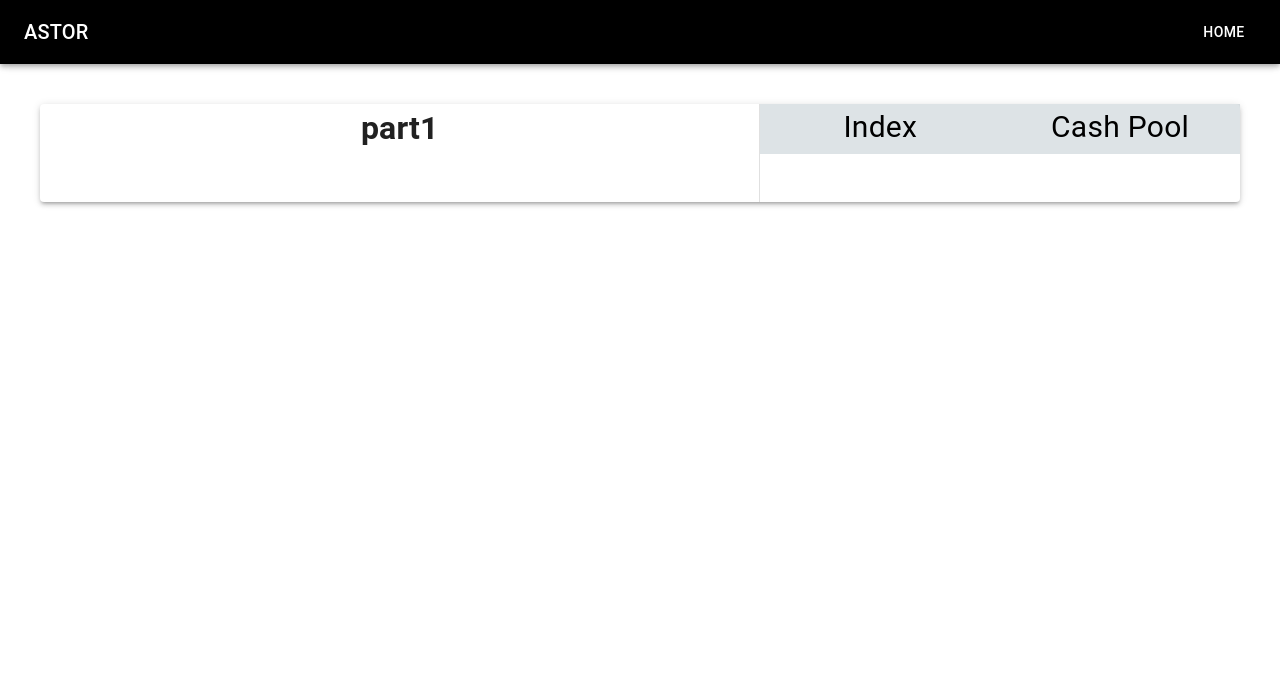
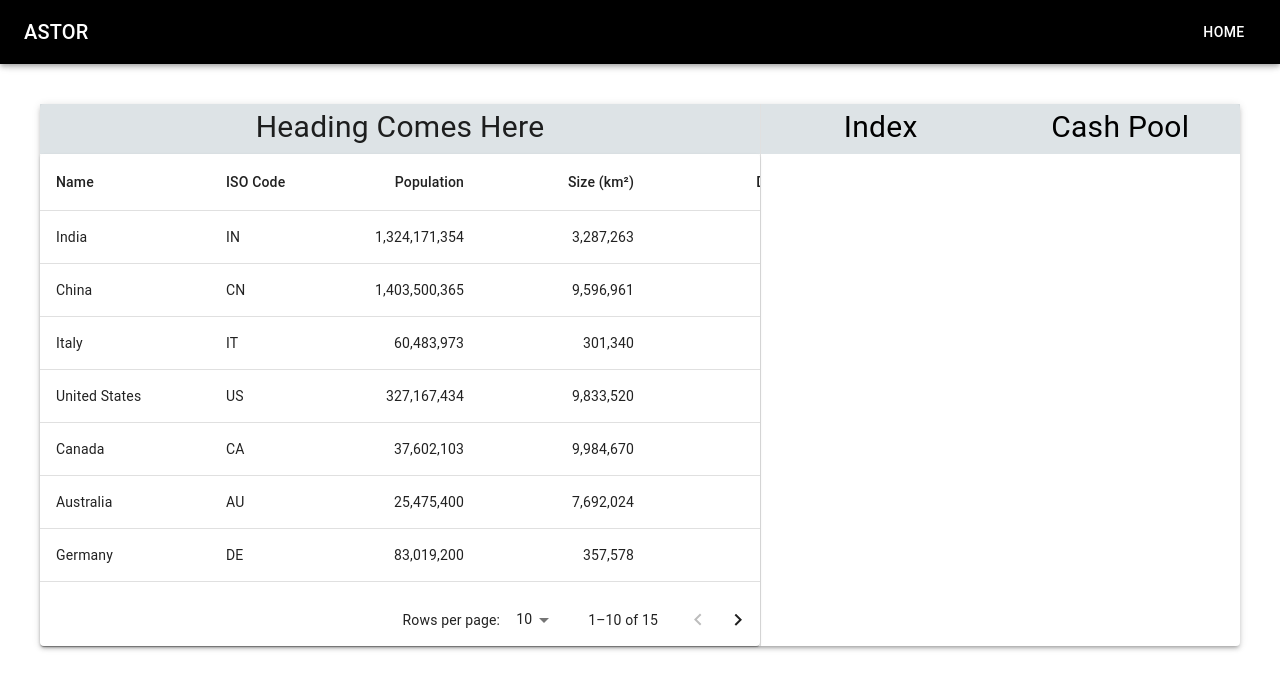
Before and after one commit to JaisPiyush/astor-ui, a React (Vite) app: page /dashboard in a window 1280 px wide. Shown: the top 690 px of the page. Built offline with nearby package versions, Linux system fonts and the light colour scheme.

Commit message:
tables added to dashboard and landing page

```diff
--- /dev/null
+++ b/src/components/DashboardTableComponent.tsx
@@ -0,0 +1,144 @@
+import * as React from 'react';
+import Paper from '@mui/material/Paper';
+import Table from '@mui/material/Table';
+import TableBody from '@mui/material/TableBody';
+import TableCell from '@mui/material/TableCell';
+import TableContainer from '@mui/material/TableContainer';
+import TableHead from '@mui/material/TableHead';
+import TablePagination from '@mui/material/TablePagination';
+import TableRow from '@mui/material/TableRow';
+
+interface Column {
+  id: 'name' | 'code' | 'population' | 'size' | 'density';
+  label: string;
+  minWidth?: number;
+  align?: 'right';
+  format?: (value: number) => string;
+}
+
+const columns: readonly Column[] = [
+  { id: 'name', label: 'Name', minWidth: 170 },
+  { id: 'code', label: 'ISO\u00a0Code', minWidth: 100 },
+  {
+    id: 'population',
+    label: 'Population',
+    minWidth: 170,
+    align: 'right',
+    format: (value: number) => value.toLocaleString('en-US'),
+  },
+  {
+    id: 'size',
+    label: 'Size\u00a0(km\u00b2)',
+    minWidth: 170,
+    align: 'right',
+    format: (value: number) => value.toLocaleString('en-US'),
+  },
+  {
+    id: 'density',
+    label: 'Density',
+    minWidth: 170,
+    align: 'right',
+    format: (value: number) => value.toFixed(2),
+  },
+];
+
+interface Data {
+  name: string;
+  code: string;
+  population: number;
+  size: number;
+  density: number;
+}
+
+function createData(
+  name: string,
+  code: string,
+  population: number,
+  size: number,
+): Data {
+  const density = population / size;
+  return { name, code, population, size, density };
+}
+
+const rows = [
+  createData('India', 'IN', 1324171354, 3287263),
+  createData('China', 'CN', 1403500365, 9596961),
+  createData('Italy', 'IT', 60483973, 301340),
+  createData('United States', 'US', 327167434, 9833520),
+  createData('Canada', 'CA', 37602103, 9984670),
+  createData('Australia', 'AU', 25475400, 7692024),
+  createData('Germany', 'DE', 83019200, 357578),
+  createData('Ireland', 'IE', 4857000, 70273),
+  createData('Mexico', 'MX', 126577691, 1972550),
+  createData('Japan', 'JP', 126317000, 377973),
+  createData('France', 'FR', 67022000, 640679),
+  createData('United Kingdom', 'GB', 67545757, 242495),
+  createData('Russia', 'RU', 146793744, 17098246),
+  createData('Nigeria', 'NG', 200962417, 923768),
+  createData('Brazil', 'BR', 210147125, 8515767),
+];
+
+export default function DashboardTableCompoenent() {
+  const [page, setPage] = React.useState(0);
+  const [rowsPerPage, setRowsPerPage] = React.useState(10);
+
+  const handleChangePage = (event: unknown, newPage: number) => {
+    setPage(newPage);
+  };
+
+  const handleChangeRowsPerPage = (event: React.ChangeEvent<HTMLInputElement>) => {
+    setRowsPerPage(+event.target.value);
+    setPage(0);
+  };
+
+  return (
+    <Paper sx={{ width: '100%', overflow: 'hidden' }}>
+      <TableContainer sx={{ maxHeight: 440 }}>
+        <Table stickyHeader aria-label="sticky table">
+          <TableHead>
+            <TableRow>
+              {columns.map((column) => (
+                <TableCell
+                  key={column.id}
+                  align={column.align}
+                  style={{ minWidth: column.minWidth }}
+                >
+                  {column.label}
+                </TableCell>
+              ))}
+            </TableRow>
+          </TableHead>
+          <TableBody>
+            {rows
+              .slice(page * rowsPerPage, page * rowsPerPage + rowsPerPage)
+              .map((row) => {
+                return (
+                  <TableRow hover role="checkbox" tabIndex={-1} key={row.code}>
+                    {columns.map((column) => {
+                      const value = row[column.id];
+                      return (
+                        <TableCell key={column.id} align={column.align}>
+                          {column.format && typeof value === 'number'
+                            ? column.format(value)
+                            : value}
+                        </TableCell>
+                      );
+                    })}
+                  </TableRow>
+                );
+              })}
+          </TableBody>
+        </Table>
+      </TableContainer>
+      <TablePagination
+        rowsPerPageOptions={[10, 25, 100]}
+        component="div"
+        count={rows.length}
+        rowsPerPage={rowsPerPage}
+        page={page}
+        onPageChange={handleChangePage}
+        onRowsPerPageChange={handleChangeRowsPerPage}
+      />
+    </Paper>
+  );
+}
--- /dev/null
+++ b/src/components/LandingTableComponent.tsx
@@ -0,0 +1,144 @@
+import * as React from 'react';
+import Paper from '@mui/material/Paper';
+import Table from '@mui/material/Table';
+import TableBody from '@mui/material/TableBody';
+import TableCell from '@mui/material/TableCell';
+import TableContainer from '@mui/material/TableContainer';
+import TableHead from '@mui/material/TableHead';
+import TablePagination from '@mui/material/TablePagination';
+import TableRow from '@mui/material/TableRow';
+
+interface Column {
+  id: 'name' | 'code' | 'population' | 'size' | 'density';
+  label: string;
+  minWidth?: number;
+  align?: 'right';
+  format?: (value: number) => string;
+}
+
+const columns: readonly Column[] = [
+  { id: 'name', label: 'Name', minWidth: 170 },
+  { id: 'code', label: 'ISO\u00a0Code', minWidth: 100 },
+  {
+    id: 'population',
+    label: 'Population',
+    minWidth: 170,
+    align: 'right',
+    format: (value: number) => value.toLocaleString('en-US'),
+  },
+  {
+    id: 'size',
+    label: 'Size\u00a0(km\u00b2)',
+    minWidth: 170,
+    align: 'right',
+    format: (value: number) => value.toLocaleString('en-US'),
+  },
+  {
+    id: 'density',
+    label: 'Density',
+    minWidth: 170,
+    align: 'right',
+    format: (value: number) => value.toFixed(2),
+  },
+];
+
+interface Data {
+  name: string;
+  code: string;
+  population: number;
+  size: number;
+  density: number;
+}
+
+function createData(
+  name: string,
+  code: string,
+  population: number,
+  size: number,
+): Data {
+  const density = population / size;
+  return { name, code, population, size, density };
+}
+
+const rows = [
+  createData('India', 'IN', 1324171354, 3287263),
+  createData('China', 'CN', 1403500365, 9596961),
+  createData('Italy', 'IT', 60483973, 301340),
+  createData('United States', 'US', 327167434, 9833520),
+  createData('Canada', 'CA', 37602103, 9984670),
+  createData('Australia', 'AU', 25475400, 7692024),
+  createData('Germany', 'DE', 83019200, 357578),
+  createData('Ireland', 'IE', 4857000, 70273),
+  createData('Mexico', 'MX', 126577691, 1972550),
+  createData('Japan', 'JP', 126317000, 377973),
+  createData('France', 'FR', 67022000, 640679),
+  createData('United Kingdom', 'GB', 67545757, 242495),
+  createData('Russia', 'RU', 146793744, 17098246),
+  createData('Nigeria', 'NG', 200962417, 923768),
+  createData('Brazil', 'BR', 210147125, 8515767),
+];
+
+export default function LandingTableCompoenent() {
+  const [page, setPage] = React.useState(0);
+  const [rowsPerPage, setRowsPerPage] = React.useState(10);
+
+  const handleChangePage = (event: unknown, newPage: number) => {
+    setPage(newPage);
+  };
+
+  const handleChangeRowsPerPage = (event: React.ChangeEvent<HTMLInputElement>) => {
+    setRowsPerPage(+event.target.value);
+    setPage(0);
+  };
+
+  return (
+    <Paper sx={{ width: '100%', overflow: 'hidden' }}>
+      <TableContainer sx={{ maxHeight: 440 }}>
+        <Table stickyHeader aria-label="sticky table">
+          <TableHead>
+            <TableRow>
+              {columns.map((column) => (
+                <TableCell
+                  key={column.id}
+                  align={column.align}
+                  style={{ minWidth: column.minWidth }}
+                >
+                  {column.label}
+                </TableCell>
+              ))}
+            </TableRow>
+          </TableHead>
+          <TableBody>
+            {rows
+              .slice(page * rowsPerPage, page * rowsPerPage + rowsPerPage)
+              .map((row) => {
+                return (
+                  <TableRow hover role="checkbox" tabIndex={-1} key={row.code}>
+                    {columns.map((column) => {
+                      const value = row[column.id];
+                      return (
+                        <TableCell key={column.id} align={column.align}>
+                          {column.format && typeof value === 'number'
+                            ? column.format(value)
+                            : value}
+                        </TableCell>
+                      );
+                    })}
+                  </TableRow>
+                );
+              })}
+          </TableBody>
+        </Table>
+      </TableContainer>
+      <TablePagination
+        rowsPerPageOptions={[10, 25, 100]}
+        component="div"
+        count={rows.length}
+        rowsPerPage={rowsPerPage}
+        page={page}
+        onPageChange={handleChangePage}
+        onRowsPerPageChange={handleChangeRowsPerPage}
+      />
+    </Paper>
+  );
+}
--- a/src/pages/Dashboard.tsx
+++ b/src/pages/Dashboard.tsx
@@ -1,6 +1,8 @@
 import { Paper, Stack, Divider, Typography } from "@mui/material";
 import { NavLink, Outlet } from 'react-router-dom';
 import { Wrapper } from "../assets/wrapper/NavLinkWrapper";
+import DashboardTableCompoenent from "../components/DashboardTableComponent";
+
 
 function Dashboard() {
     return (
@@ -9,13 +11,18 @@
                 <Paper elevation={3}>
                     <Stack direction="row">
                         <Stack direction="column" sx={{ width: "60%", alignItems: "center" }}>
-                            <h1>part1</h1>
+                            <Stack sx={{ height: 50, width: "100%", backgroundColor: "#607d8b36", alignItems: "center"}}>
+                                <Typography sx={{ height: "100%", fontSize: 30 }}>
+                                    Heading Comes Here
+                                </Typography>
+                            </Stack>
+                            <DashboardTableCompoenent />
                         </Stack>
                         <Divider orientation="vertical" flexItem />
                         <Stack direction="column" sx={{ width: "40%", alignItems: "center" }}>
                             <Wrapper><Stack direction="row" sx={{ width: "100%", justifyContent: "space-around", padding: 0, backgroundColor: "#607d8b36", height: 50 }}>
-                                <NavLink className={({ isActive }) => (isActive ? 'nav-link-active' : 'nav-link')} to="/dashboard/index"><Typography sx={{height: "100%", fontSize: 30}}>Index</Typography></NavLink>
-                                <NavLink className={({ isActive }) => (isActive ? 'nav-link-active' : 'nav-link')} to="/dashboard/cashpool"><Typography sx={{height: "100%", fontSize: 30}}>Cash Pool</Typography></NavLink>
+                                <NavLink className={({ isActive }) => (isActive ? 'nav-link-active' : 'nav-link')} to="/dashboard/index"><Typography sx={{ height: "100%", fontSize: 30 }}>Index</Typography></NavLink>
+                                <NavLink className={({ isActive }) => (isActive ? 'nav-link-active' : 'nav-link')} to="/dashboard/cashpool"><Typography sx={{ height: "100%", fontSize: 30 }}>Cash Pool</Typography></NavLink>
                             </Stack></Wrapper>
                             <Stack direction="row" sx={{ margin: 2, width: "95%", padding: 1, justifyContent: "center" }}>
                                 <Paper elevation={1} sx={{ width: "100%" }}>
--- a/src/pages/Landing.tsx
+++ b/src/pages/Landing.tsx
@@ -1,7 +1,15 @@
+import {Stack } from "@mui/material"
+import LandingTableCompoenent from "../components/LandingTableComponent"
+
+
 
 function Landing() {
   return (
-    <div>Landing Page</div>
+    <Stack sx={{ width: "100%", height: "100%", padding: 3, backgroundColor: "#607d8b36" }}>
+      <Stack sx={{ padding: 2, width: "100%", height: "100%" }}>
+        <LandingTableCompoenent />
+      </Stack>
+    </Stack>
   )
 }
 
```
